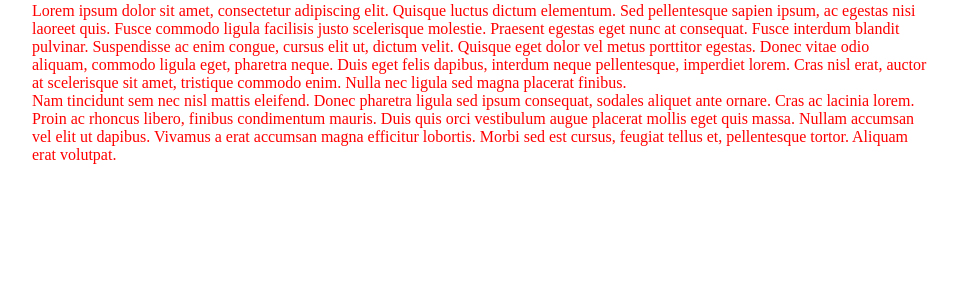
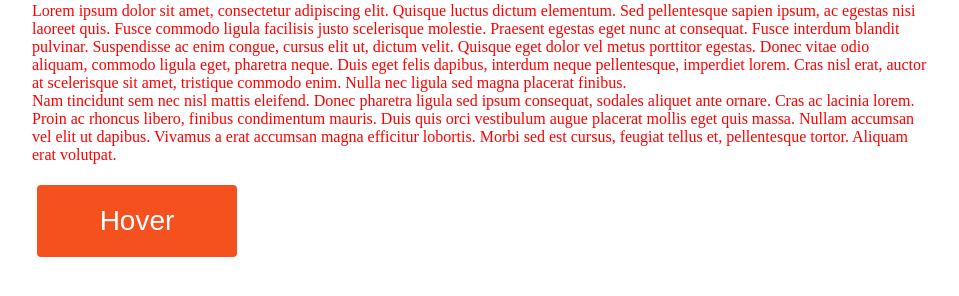
Before and after one commit to malothebault/malothebault.github.io, a plain HTML site: page index.html in a window 1280 px wide. Shown: the part 80-376 px from the top of the page, without its empty margins (160-1119 px from the left). Drawn offline with Linux system fonts and the light colour scheme; a script that the page names is missing.

Commit message:
Update index.html

```diff
--- a/index.html
+++ b/index.html
@@ -11,5 +11,6 @@
   <p>Lorem ipsum dolor sit amet, consectetur adipiscing elit. Quisque luctus dictum elementum. Sed pellentesque sapien ipsum, ac egestas nisi laoreet quis. Fusce commodo ligula facilisis justo scelerisque molestie. Praesent egestas eget nunc at consequat. Fusce interdum blandit pulvinar. Suspendisse ac enim congue, cursus elit ut, dictum velit. Quisque eget dolor vel metus porttitor egestas. Donec vitae odio aliquam, commodo ligula eget, pharetra neque. Duis eget felis dapibus, interdum neque pellentesque, imperdiet lorem. Cras nisl erat, auctor at scelerisque sit amet, tristique commodo enim. Nulla nec ligula sed magna placerat finibus. <br>
      Nam tincidunt sem nec nisl mattis eleifend. Donec pharetra ligula sed ipsum consequat, sodales aliquet ante ornare. Cras ac lacinia lorem. Proin ac rhoncus libero, finibus condimentum mauris. Duis quis orci vestibulum augue placerat mollis eget quis massa. Nullam accumsan vel elit ut dapibus. Vivamus a erat accumsan magna efficitur lobortis. Morbi sed est cursus, feugiat tellus et, pellentesque tortor. Aliquam erat volutpat.
   </p>
+  <button class="button" style="vertical-align:middle"><span>Hover </span></button>
 </body>
 </html>
```
